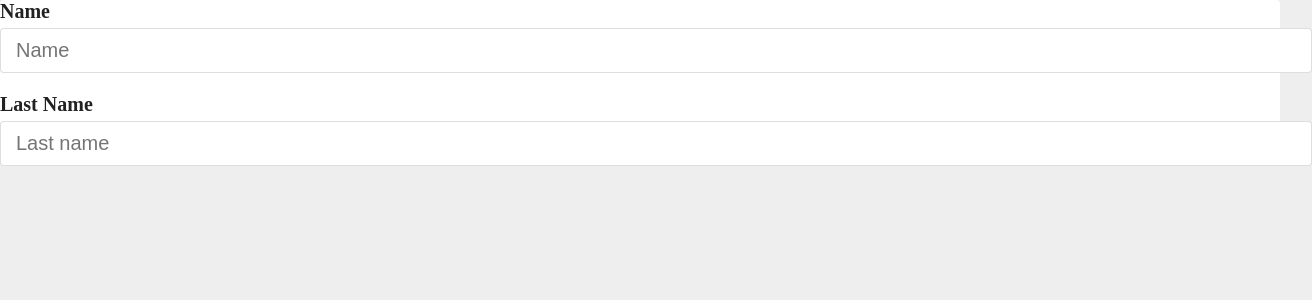
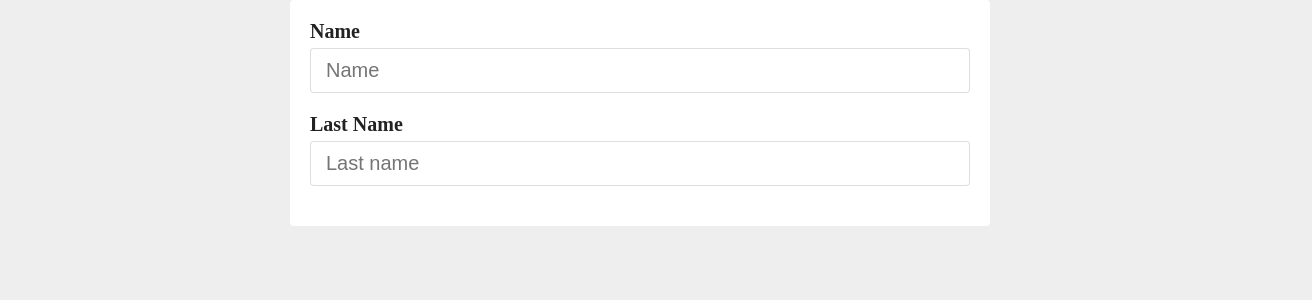
Before and after one commit to oscardelalanza/urban-octo-doodle, a React (Create React App) app: page / in a window 1280 px wide. Shown: the top 300 px of the page, 1312 px wide, since content can reach past the window. Built offline with nearby package versions, Linux system fonts and the light colour scheme.

Commit message:
container

```diff
--- a/src/App.js
+++ b/src/App.js
@@ -1,17 +1,22 @@
 import { useForm } from './hooks/useForm'
 import Input from './components/Input'
 import Card from './components/Card'
+import Container from './components/Container'
 
 const App = () => {
   const [form, handleChange] = useForm({ name: '', lastName: '' })
   console.log(form)
   return (
+    <Container>
       <Card>
+        <div style={{ padding: 20 }}>
           <form>
             <Input label="Name" value={form.name} name="name" onChange={handleChange} placeholder="Name"/>
             <Input label="Last Name" value={form.lastName} name="lastName" onChange={handleChange} placeholder="Last name"/>
           </form>
+        </div>
       </Card>
+    </Container>
   )
 }
 
--- /dev/null
+++ b/src/components/Container.css
@@ -0,0 +1,5 @@
+.container {
+  max-width: 700px;
+  margin-left: auto;
+  margin-right: auto;
+}
--- /dev/null
+++ b/src/components/Container.js
@@ -0,0 +1,11 @@
+import './Container.css'
+
+const Container = ({ children }) => {
+  return (
+    <div className='container'>
+      {children}
+    </div>
+  )
+}
+
+export default Container
--- a/src/components/Input.css
+++ b/src/components/Input.css
@@ -20,4 +20,5 @@
   color: #222;
   border-radius: 4px;
   width: 100%;
+  box-sizing: border-box;
 }
```
Lines whose indentation alone changed are shown as unchanged.
